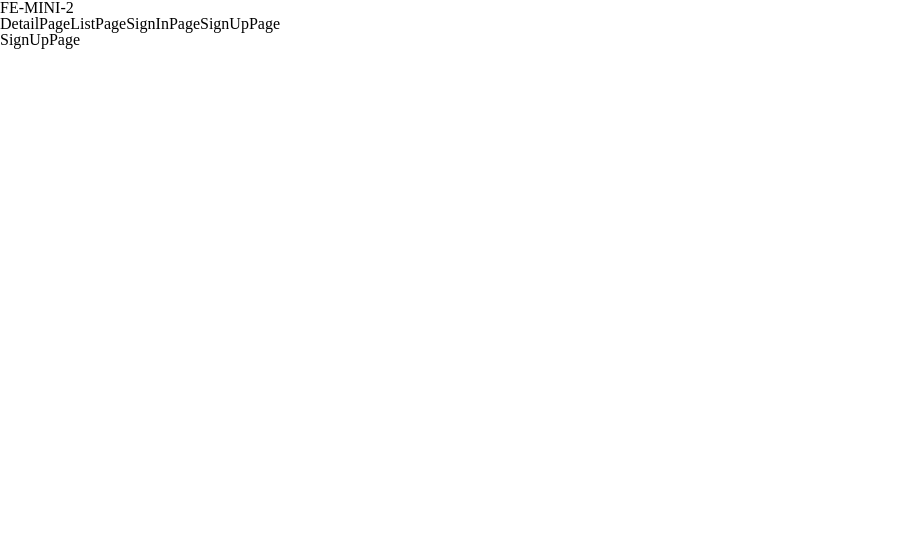
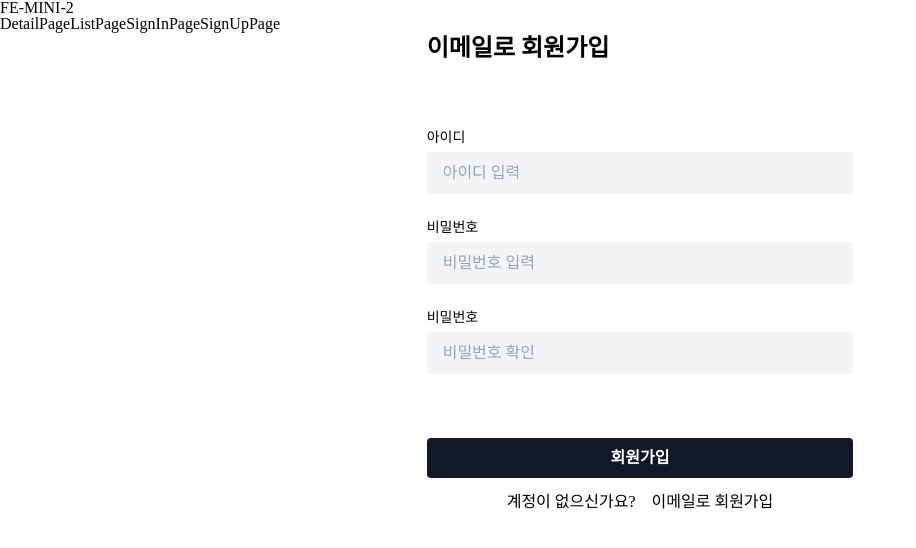
Before and after one commit to subinsad/KDT_FE_MINI_Team2, a React (Vite) app: page /signup in a window 1280 px wide. Shown: the top 548 px of the page, without its empty margins (0-916 px from the left). Built offline with nearby package versions, Linux system fonts and the light colour scheme.

Commit message:
feat : 회원가입페이지 퍼블리싱

```diff
--- a/src/pages/SignUpPage.jsx
+++ b/src/pages/SignUpPage.jsx
@@ -1,3 +1,49 @@
+import { Link } from 'react-router-dom';
+import Button from '../components/Common/Button';
+import Input from '../components/Common/Input';
+import TItle from '../components/Common/Title';
+
 export default function SignUpPage() {
-  return <div>SignUpPage</div>;
+    return (
+        <div className="w-4/12 mx-auto">
+            <div className="flex flex-col items-center gap-16 ">
+                <TItle
+                    tag="h2"
+                    className="font-bold text-2xl w-full"
+                    text="이메일로 회원가입"
+                />
+
+                <div className="flex flex-col w-full">
+                    <Input
+                        type="email"
+                        text="아이디"
+                        placeholder="아이디 입력"
+                        className="mb-6 "
+                    />
+                    <Input
+                        type="password"
+                        text="비밀번호"
+                        placeholder="비밀번호 입력"
+                        className="mb-6 "
+                    />
+                    <Input
+                        type="password"
+                        text="비밀번호"
+                        placeholder="비밀번호 확인"
+                    />
+                </div>
+
+                <div className="flex flex-col items-center w-full ">
+                    <Button
+                        className="bg-gray-900 mb-4 w-full"
+                        text="회원가입"
+                    />
+                    <div className="flex gap-4 font-light">
+                        <p>계정이 없으신가요?</p>
+                        <Link> 이메일로 회원가입</Link>
+                    </div>
+                </div>
+            </div>
+        </div>
+    );
 }
```
